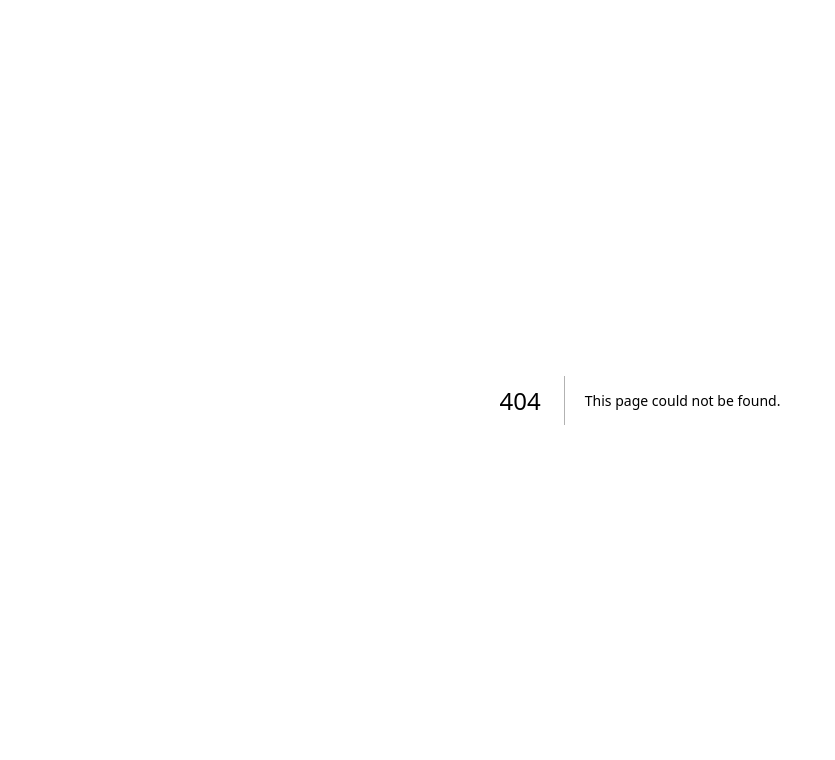
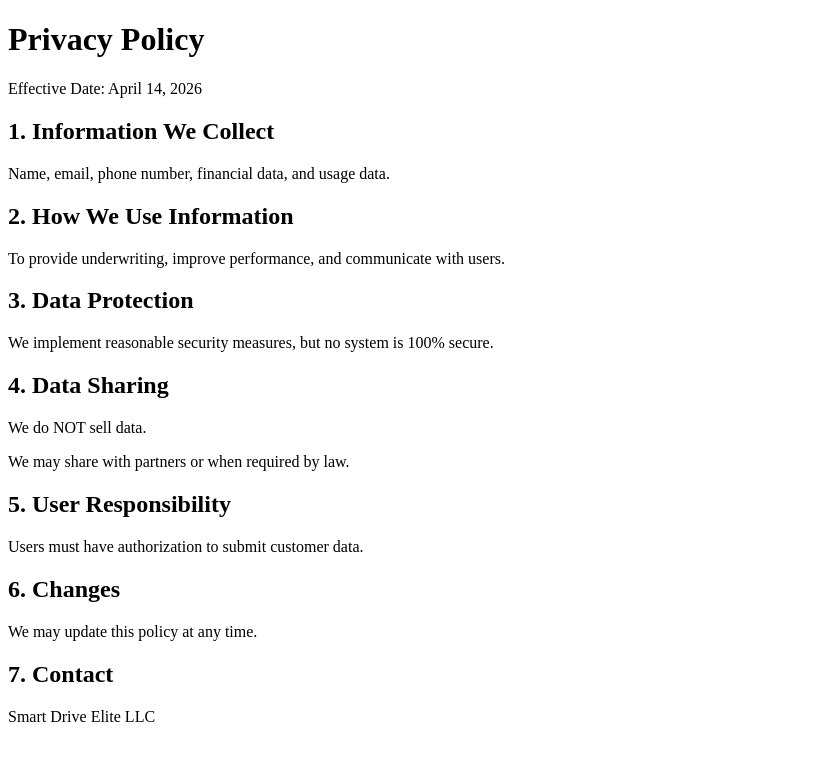
Before and after one commit to dliber13/smart-drive, a Next.js app: page /privacy in a window 1280 px wide. Before the commit this address had no page. Shown: the top 760 px of the page, without its empty margins (0-835 px from the left). Built offline with nearby package versions, Linux system fonts and the light colour scheme.

Commit message:
Create page.tsx

```diff
--- /dev/null
+++ b/app/privacy/page.tsx
@@ -0,0 +1,39 @@
+export default function PrivacyPage() {
+  return (
+    <div className="max-w-4xl mx-auto p-8">
+      <h1 className="text-3xl font-bold mb-6">Privacy Policy</h1>
+
+      <p className="mb-4">Effective Date: April 14, 2026</p>
+
+      <h2 className="font-semibold mt-6">1. Information We Collect</h2>
+      <p>
+        Name, email, phone number, financial data, and usage data.
+      </p>
+
+      <h2 className="font-semibold mt-6">2. How We Use Information</h2>
+      <p>
+        To provide underwriting, improve performance, and communicate with users.
+      </p>
+
+      <h2 className="font-semibold mt-6">3. Data Protection</h2>
+      <p>
+        We implement reasonable security measures, but no system is 100% secure.
+      </p>
+
+      <h2 className="font-semibold mt-6">4. Data Sharing</h2>
+      <p>We do NOT sell data.</p>
+      <p>We may share with partners or when required by law.</p>
+
+      <h2 className="font-semibold mt-6">5. User Responsibility</h2>
+      <p>
+        Users must have authorization to submit customer data.
+      </p>
+
+      <h2 className="font-semibold mt-6">6. Changes</h2>
+      <p>We may update this policy at any time.</p>
+
+      <h2 className="font-semibold mt-6">7. Contact</h2>
+      <p>Smart Drive Elite LLC</p>
+    </div>
+  );
+}
```
